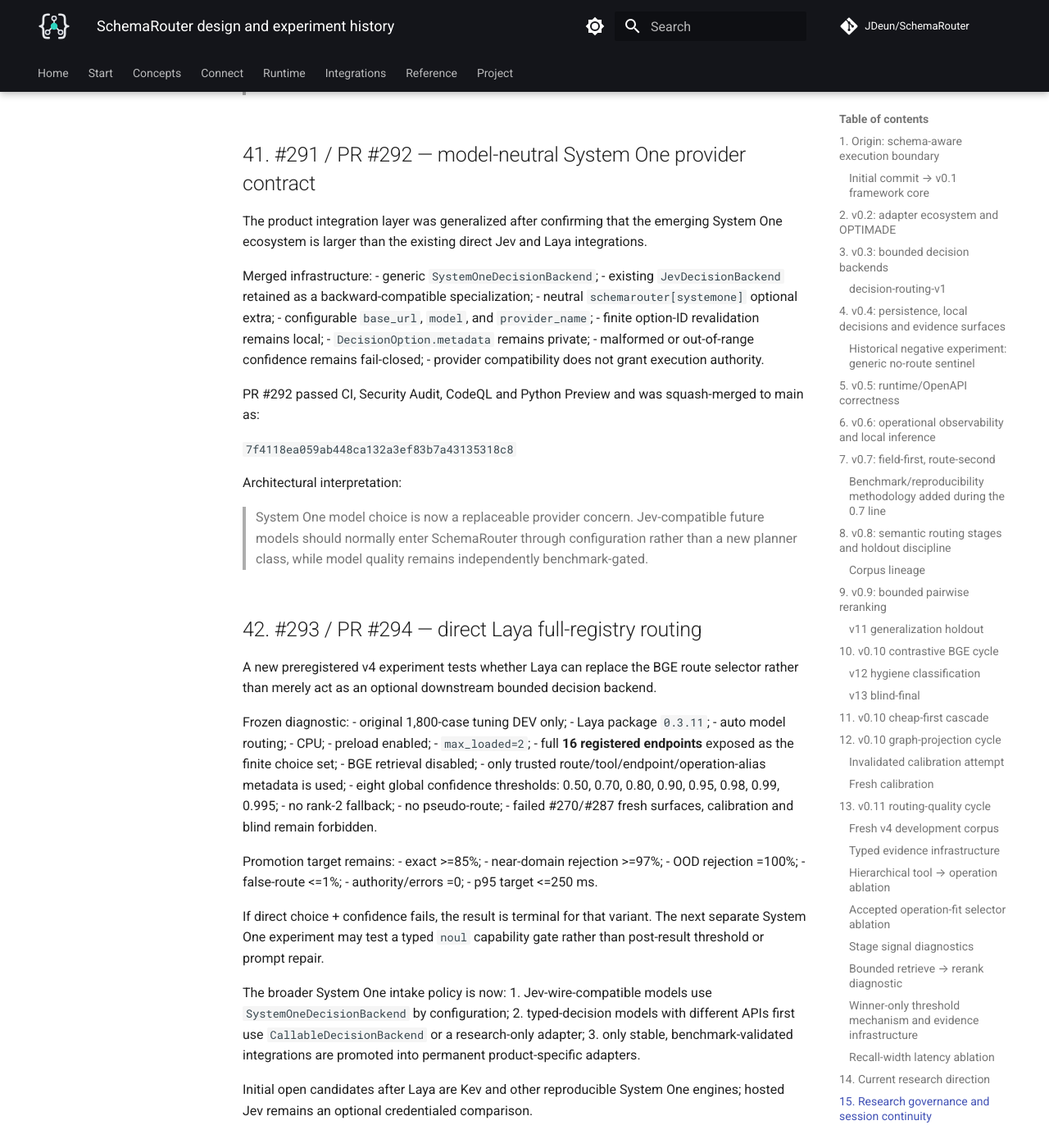
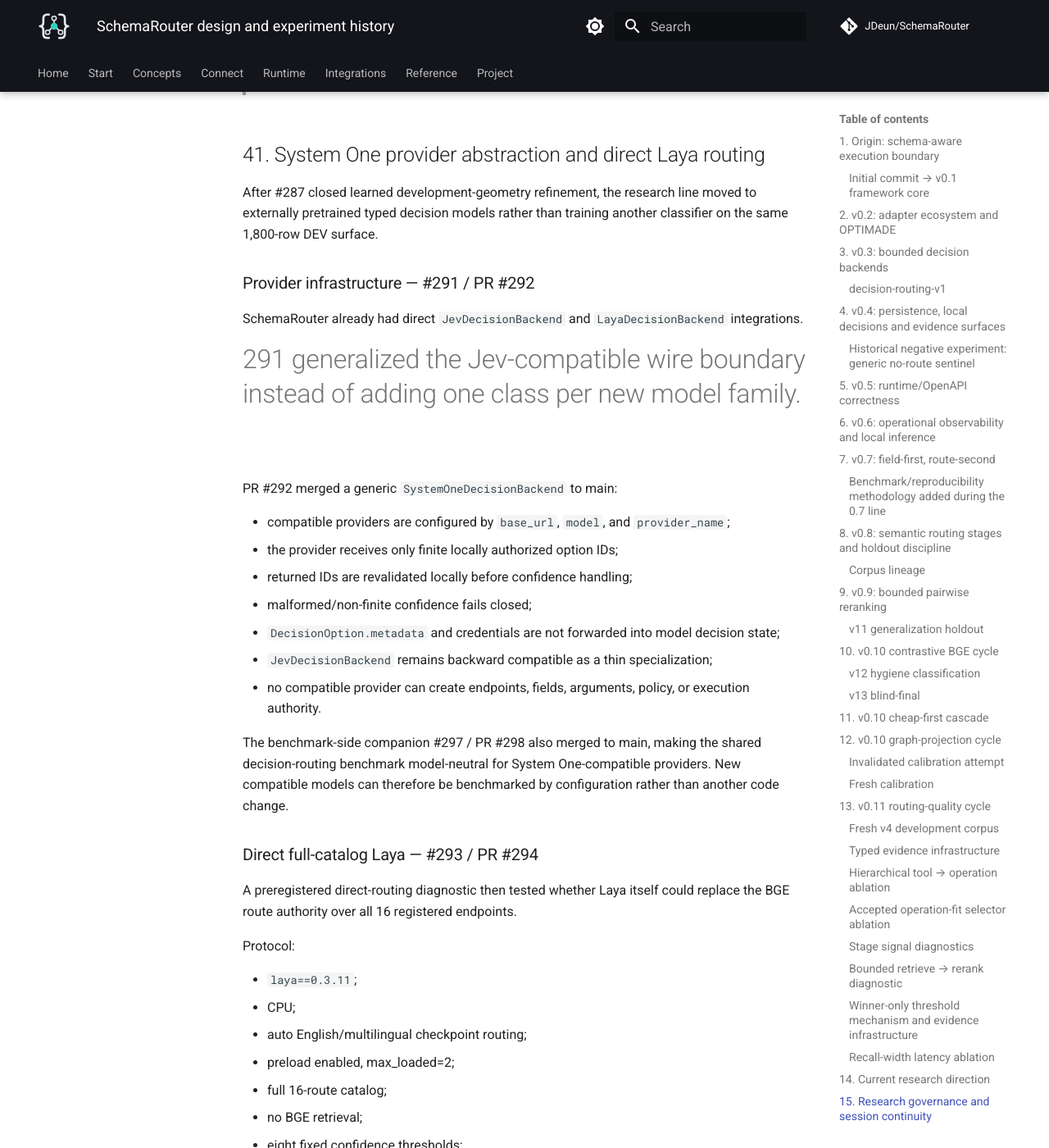
Before and after one commit to JDeun/SchemaRouter, an MkDocs documentation site: the page built from docs/research/design-and-experiment-history.md, in a window 1280 px wide and 1400 px high, scrolled down 48385 px. Shown: the whole window at 82% size. Built offline with MkDocs 1.6.1 and Material for MkDocs 9.7.7, drawn with Linux system fonts in a browser that asks for light colours; comment, search, counter and statistics services are not loaded.

Commit message:
docs: remove duplicate System One history sections

```diff
--- a/docs/research/design-and-experiment-history.md
+++ b/docs/research/design-and-experiment-history.md
@@ -1589,64 +1589,6 @@
 > External semantic evidence may veto the locally registered raw winner, but it may never select a different route or create execution authority.
 
 
-## 41. #291 / PR #292 — model-neutral System One provider contract
-
-The product integration layer was generalized after confirming that the emerging System One ecosystem is larger than the existing direct Jev and Laya integrations.
-
-Merged infrastructure:
-- generic `SystemOneDecisionBackend`;
-- existing `JevDecisionBackend` retained as a backward-compatible specialization;
-- neutral `schemarouter[systemone]` optional extra;
-- configurable `base_url`, `model`, and `provider_name`;
-- finite option-ID revalidation remains local;
-- `DecisionOption.metadata` remains private;
-- malformed or out-of-range confidence remains fail-closed;
-- provider compatibility does not grant execution authority.
-
-PR #292 passed CI, Security Audit, CodeQL and Python Preview and was squash-merged to main as:
-
-`7f4118ea059ab448ca132a3ef83b7a43135318c8`
-
-Architectural interpretation:
-
-> System One model choice is now a replaceable provider concern. Jev-compatible future models should normally enter SchemaRouter through configuration rather than a new planner class, while model quality remains independently benchmark-gated.
-
-## 42. #293 / PR #294 — direct Laya full-registry routing
-
-A new preregistered v4 experiment tests whether Laya can replace the BGE route selector rather than merely act as an optional downstream bounded decision backend.
-
-Frozen diagnostic:
-- original 1,800-case tuning DEV only;
-- Laya package `0.3.11`;
-- auto model routing;
-- CPU;
-- preload enabled;
-- `max_loaded=2`;
-- full **16 registered endpoints** exposed as the finite choice set;
-- BGE retrieval disabled;
-- only trusted route/tool/endpoint/operation-alias metadata is used;
-- eight global confidence thresholds: 0.50, 0.70, 0.80, 0.90, 0.95, 0.98, 0.99, 0.995;
-- no rank-2 fallback;
-- no pseudo-route;
-- failed #270/#287 fresh surfaces, calibration and blind remain forbidden.
-
-Promotion target remains:
-- exact >=85%;
-- near-domain rejection >=97%;
-- OOD rejection =100%;
-- false-route <=1%;
-- authority/errors =0;
-- p95 target <=250 ms.
-
-If direct choice + confidence fails, the result is terminal for that variant. The next separate System One experiment may test a typed `noul` capability gate rather than post-result threshold or prompt repair.
-
-The broader System One intake policy is now:
-1. Jev-wire-compatible models use `SystemOneDecisionBackend` by configuration;
-2. typed-decision models with different APIs first use `CallableDecisionBackend` or a research-only adapter;
-3. only stable, benchmark-validated integrations are promoted into permanent product-specific adapters.
-
-Initial open candidates after Laya are Kev and other reproducible System One engines; hosted Jev remains an optional credentialed comparison.
-
 ## 41. System One provider abstraction and direct Laya routing
 
 After #287 closed learned development-geometry refinement, the research line moved to externally
```
